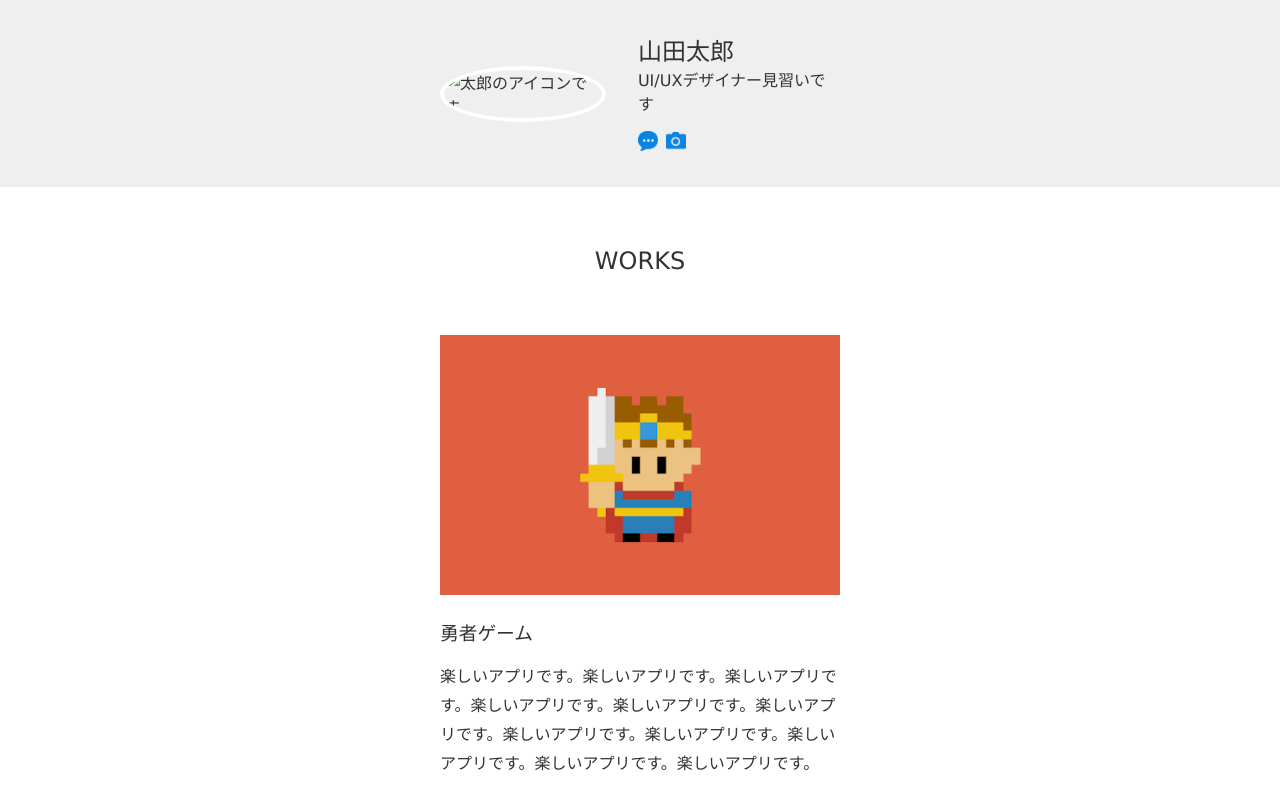
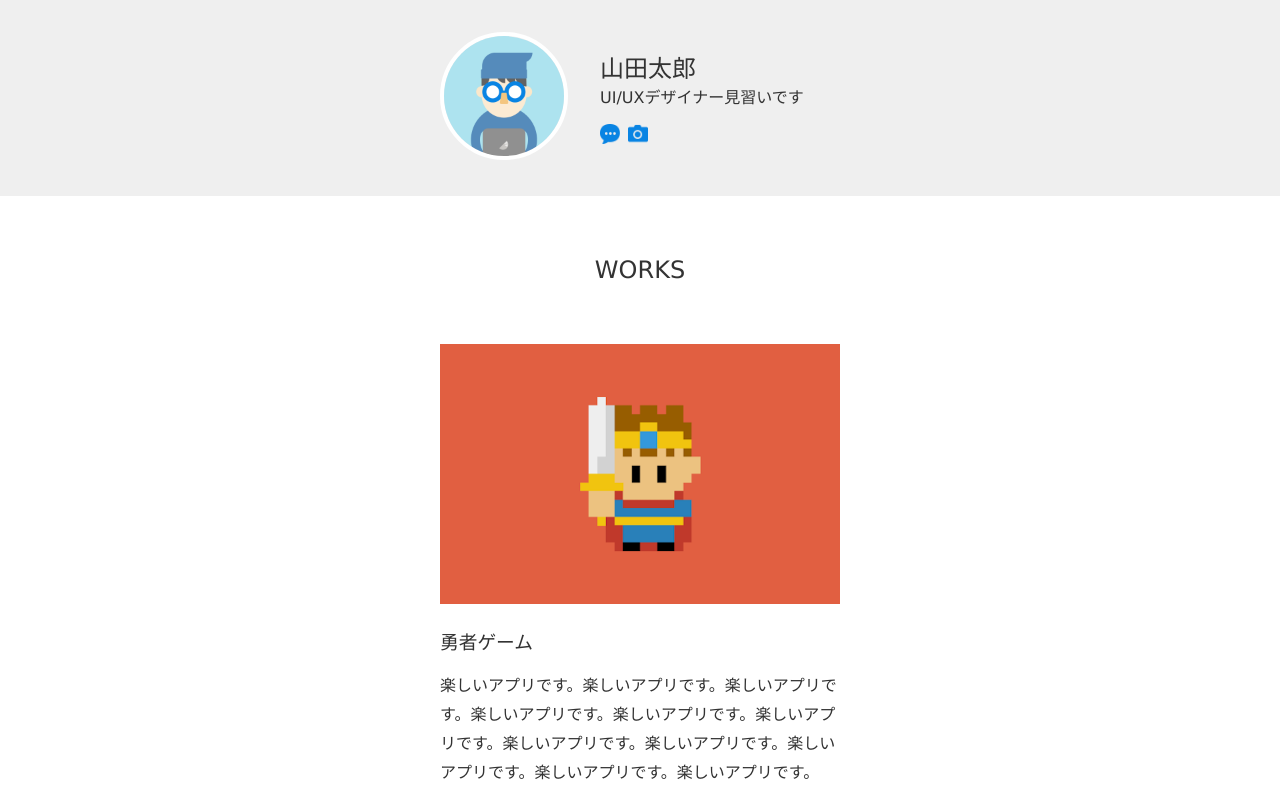
Before and after one commit to yasu8181/yasu8181, a plain HTML site: page index.html in a window 1280 px wide. Shown: the top 800 px of the page. Drawn offline with Linux system fonts and the light colour scheme; files whose address does not match are found by name.

Commit message:
Update index.html

```diff
--- a/index.html
+++ b/index.html
@@ -13,7 +13,7 @@
     <header>
       <div class="container">
         <div class="icon">
-          <img src="img/taro.png" width="120" height="120" alt="太郎のアイコンです">
+          <img src="https://github.com/yasu8181/yasu8181/blob/main/MyPortfolio/img/taro.png" width="120" height="120" alt="太郎のアイコンです">
         </div>
         <div class="info">
           <h1>山田太郎</h1>
```
